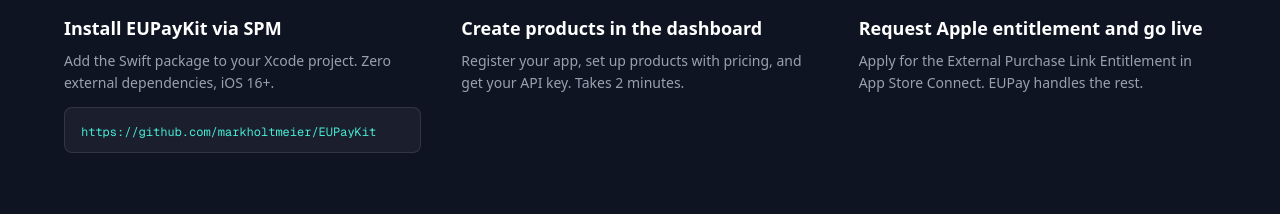
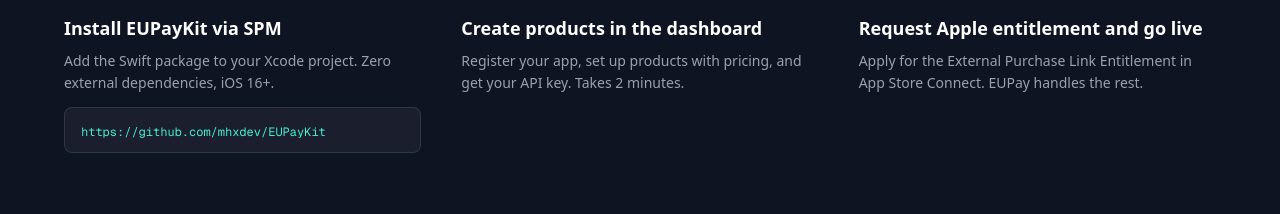
Before and after one commit to mhxdev/eupay, a Next.js app in the folder apps/web/: page / in a window 1280 px wide. Shown: the part 1741-1955 px from the top of the page. Built offline with nearby package versions, Linux system fonts and the light colour scheme.

Commit message:
fix: update GitHub username to mhxdev

```diff
--- a/apps/web/src/app/page.tsx
+++ b/apps/web/src/app/page.tsx
@@ -28,7 +28,7 @@ function Nav() {
             Pricing
           </Link>
           <a
-            href="https://github.com/markholtmeier/EUPayKit"
+            href="https://github.com/mhxdev/EUPayKit"
             target="_blank"
             rel="noopener noreferrer"
             className="text-gray-400 hover:text-white transition-colors"
@@ -269,7 +269,7 @@ function HowItWorks() {
       title: "Install EUPayKit via SPM",
       description:
         "Add the Swift package to your Xcode project. Zero external dependencies, iOS 16+.",
-      code: "https://github.com/markholtmeier/EUPayKit",
+      code: "https://github.com/mhxdev/EUPayKit",
     },
     {
       number: "2",
@@ -421,7 +421,7 @@ function Footer() {
             Docs
           </Link>
           <a
-            href="https://github.com/markholtmeier/EUPayKit"
+            href="https://github.com/mhxdev/EUPayKit"
             target="_blank"
             rel="noopener noreferrer"
             className="hover:text-gray-300 transition-colors"
```
